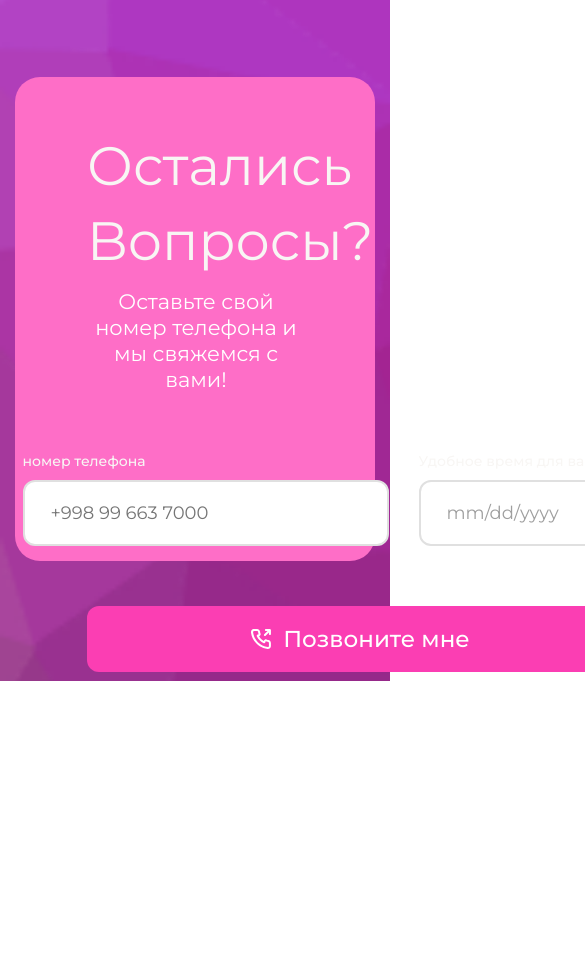
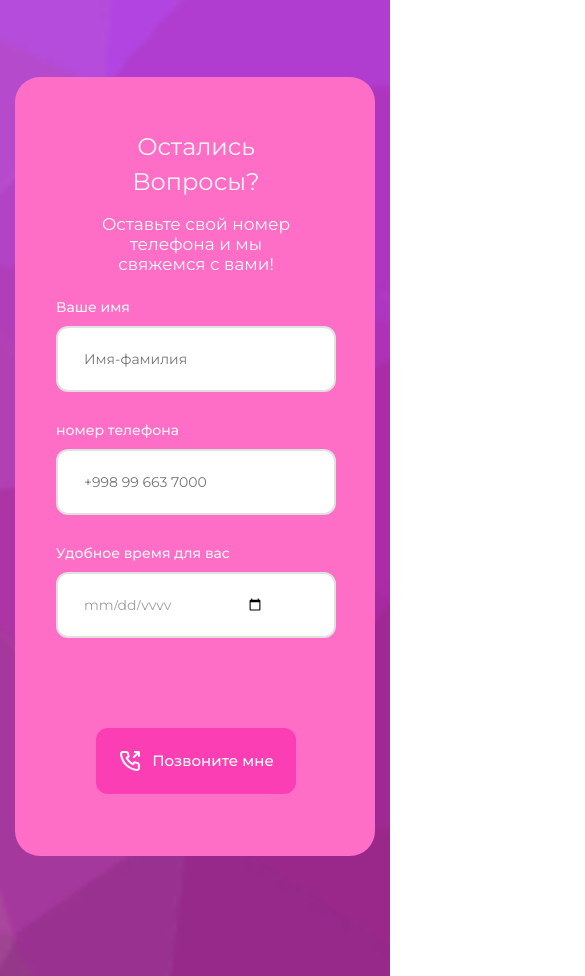
Before and after one commit to coderbekhub/Etusha-online-magazine, a React (Create React App) app: page / in a window 390 px wide. Shown: the part 6720-7696 px from the top of the page, 585 px wide, since content can reach past the window. Before the commit the page ends 7401 px from the top, so only its background shows below. Built offline with nearby package versions, Linux system fonts and the light colour scheme.

Commit message:
main end

```diff
--- a/src/Components/Home.js
+++ b/src/Components/Home.js
@@ -353,7 +353,7 @@ export default function Home() {
       </section>
       {/* CONTACT END */}
     </main>
-
+    {/* MAIN */}
     <footer id="footer">
 
     </footer>
--- a/src/Global.scss
+++ b/src/Global.scss
@@ -862,7 +862,7 @@ Link {
 
 .questions {
   width: 100%;
-  height: 484px;
+  height: auto;
   background: #fe6ec7;
   border-radius: 25px;
   padding: 52px 70px 62px 72px;
@@ -890,12 +890,14 @@ Link {
     display: flex;
     justify-content: center;
     align-items: center;
+    margin: 0 auto;
     margin-bottom: 60px;
+    flex-wrap: wrap;
   }
 
-  // form div {
-  //   margin-right: 30px;
-  // }
+  form div {
+    margin-bottom: 30px;
+  }
 
   form h2 {
     font-weight: 500;
@@ -907,9 +909,8 @@ Link {
   }
 
   form input {
-    width: auto;
+    width: 350px;
     display: block;
-    // width: 350px;
     height: 66px;
     background: #fff;
     border: 2px solid #E0E0E0;
@@ -951,4 +952,74 @@ Link {
   }
 }
 
+@media (max-width: 738px) {
+  .questions {
+    h2 {
+      width: auto;
+      font-size: 50px;
+      line-height: 50px;
+      margin-bottom: 15px;
+    }
+
+    a {
+      width: auto;
+    }
+  }
+}
+
+@media (max-width: 450px) {
+  .questions {
+    h2 {
+      width: auto;
+      font-size: 40px;
+      line-height: 50px;
+      margin-bottom: 15px;
+    }
+    span {
+      font-size: 17px;
+      margin-bottom: 25px;
+    }
+
+    a {
+      width: auto;
+    }
+  }
+}
+
+@media (max-width: 426px) {
+  .questions {
+    a {
+      width: 200px;
+      font-size: 15px;
+      text-align: center;
+      margin: 0 auto;
+    }
+    h2 {
+      width: auto;
+      font-size: 24px;
+      line-height: 35px;
+    }
+    span {
+      line-height: 20px;
+    }
+    form input {
+      width: 280px;
+      padding: 22px 70px 22px 26px;
+      font-weight: 400;
+      font-size: 14px;
+      line-height: 10px;
+      margin: 0 auto;
+    }
+  }
+}
+
+@media (max-width: 320px) {
+  .questions {
+    form input {
+      width: 230px;
+      padding: 22px 40px 22px 26px;
+    }
+  }
+}
+
 // CONTACT STYLE END
```
